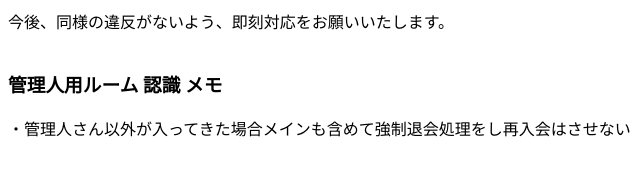
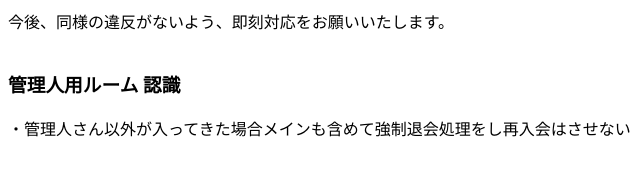
Before and after one commit to miki0113/Chat-Management, a plain HTML site: page index.html in a window 1280 px wide. Shown: the part 244-420 px from the top of the page, 0-640 px from the left. Drawn offline with Linux system fonts and the light colour scheme.

Commit message:
index.html を更新

```diff
--- a/index.html
+++ b/index.html
@@ -19,7 +19,7 @@
 <br>
 <br>
 </body>
-<h3>管理人用ルーム 認識  メモ</h3>
+<h3>管理人用ルーム 認識</h3>
 <body>
 ・管理人さん以外が入ってきた場合メインも含めて強制退会処理をし再入会はさせない
 
```
